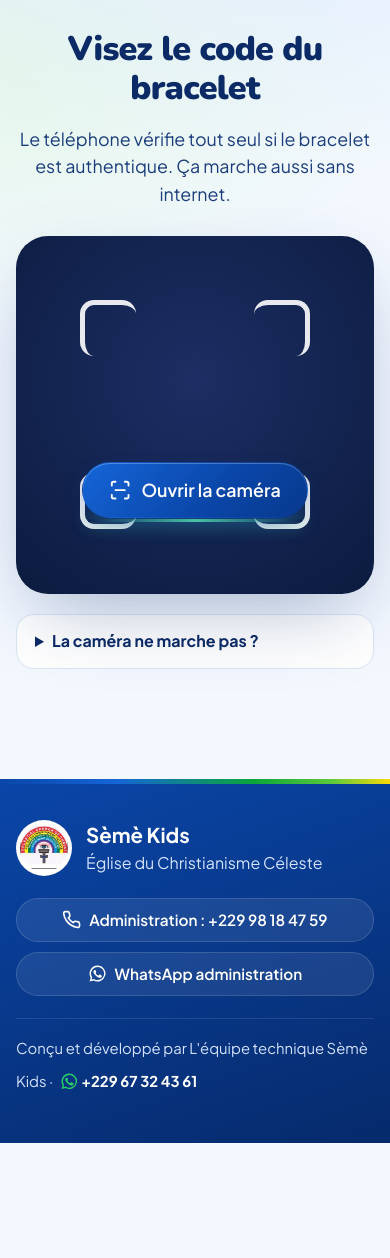
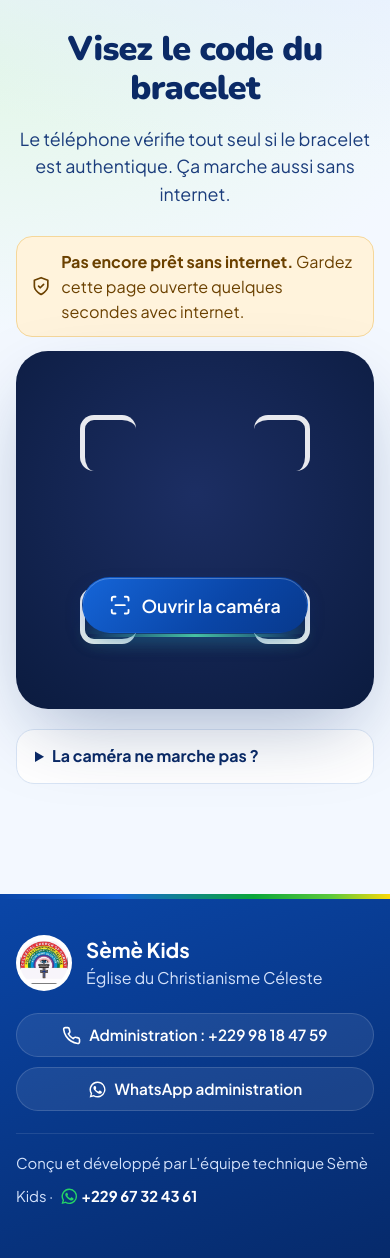
Before and after one commit to adg56594-blip/KidLink, a Django app: page /scanner/ in a window 390 px wide. Shown: the part 71-1329 px from the top of the page. Before the commit the page ends 1214 px from the top, so only its background shows below. Run offline with Django 5.2, Linux system fonts and the light colour scheme; data comes from the database, SQL or seed files in the repository; parts of the project's set-up code (start-up, migrations or seed data) failed here and were passed over.

Commit message:
Lecture hors ligne : indicateur « Prêt sans internet »
- Scanner et page du bracelet : indique si ce téléphone a tout en mémoire pour lire les
  bracelets sans connexion (ou s'il doit rester quelques secondes en ligne)
- Vérifié en conditions de production (HTTPS, Android) : scan hors ligne OK après une
  première visite ; faux bracelet détecté hors ligne ; un téléphone qui n'a JAMAIS
  ouvert le site ne peut pas afficher la page sans internet (limite des sites web)

Co-Authored-By: Claude Opus 5.5 <noreply@anthropic.com>
Claude-Session: https://claude.ai/code/session_015BwgJgEhcs3K4XzbRHQoyd

```diff
--- a/static/css/app.css
+++ b/static/css/app.css
@@ -805,3 +805,7 @@ progress::-moz-progress-bar{background:linear-gradient(90deg,var(--g),#5ad08f);b
 .del-list li{display:flex;gap:10px;align-items:flex-start}
 .del-list .ic{margin-top:3px;flex:none}
 .del-list li:first-child .ic{color:var(--bad)}.del-list li .ic{color:var(--ok)}
+.offline-status{display:flex;gap:10px;align-items:center;margin:14px 0;padding:12px 14px;border-radius:16px;font-size:.95rem;border:1px solid var(--line);background:var(--paper)}
+.offline-status.ok{background:var(--ok-soft);border-color:#b8ebcf;color:#075a33}
+.offline-status.ko{background:var(--warn-soft);border-color:#f5d79a;color:#6b4100}
+.offline-status .ic{flex:none}
--- a/static/js/app.js
+++ b/static/js/app.js
@@ -90,6 +90,31 @@
   var ios = document.querySelector('[data-install-ios]');
   if (ios && !standalone && /iphone|ipad|ipod/i.test(navigator.userAgent)) ios.hidden = false;
 
+  // Indicateur « prêt sans internet » : la page de lecture et le scanner sont-ils en mémoire ?
+  var off = document.querySelector('[data-offline-status]');
+  if (off) {
+    var txt = off.querySelector('[data-offline-text]');
+    var show = function (ok, msg) { off.hidden = false; off.classList.toggle('ok', ok); off.classList.toggle('ko', !ok); txt.innerHTML = msg; };
+    if (!('serviceWorker' in navigator) || !window.caches) {
+      show(false, '<b>Ce navigateur ne permet pas la lecture sans internet.</b> Utilisez Chrome (Android) ou Safari (iPhone).');
+    } else {
+      var check = function () {
+        caches.keys().then(function (ks) {
+          return Promise.all(ks.filter(function (k) { return k.indexOf('kidlink-') === 0; }).map(function (k) {
+            return caches.open(k).then(function (c) { return Promise.all([c.match('/v/_/'), c.match('/scanner/')]); });
+          }));
+        }).then(function (all) {
+          var ready = all.some(function (pair) { return pair[0] && pair[1]; });
+          if (ready) show(true, '<b>Prêt sans internet ✓</b> Ce téléphone peut lire les bracelets même sans connexion.');
+          else show(false, '<b>Pas encore prêt sans internet.</b> Gardez cette page ouverte quelques secondes avec internet.');
+          return ready;
+        }).catch(function () {});
+      };
+      check();
+      navigator.serviceWorker.ready.then(function () { setTimeout(check, 1500); });
+    }
+  }
+
   // Menu mobile
   document.querySelectorAll('[data-toggle-menu]').forEach(function (b) {
     b.addEventListener('click', function () { document.body.classList.toggle('menu-open'); });
--- a/templates/public/scan.html
+++ b/templates/public/scan.html
@@ -55,6 +55,10 @@
 
   <noscript><p class="bad-card">Activez JavaScript pour lire ce bracelet, ou appelez l'administration : {{ admin_phone_pretty }}</p></noscript>
   <p class="motto">Ensemble pour la sécurité de nos enfants !</p>
+  <div class="offline-status" data-offline-status hidden>
+    <svg class="ic"><use href="#i-shield"/></svg>
+    <span data-offline-text>Vérification…</span>
+  </div>
   <p class="scan-foot">Page officielle Sèmè Kids · <a href="/">Accueil</a> · <a href="{% url 'public:scanner' %}">Scanner un autre bracelet</a></p>
 </main>
 {% endblock %}
--- a/templates/public/scanner.html
+++ b/templates/public/scanner.html
@@ -7,6 +7,10 @@
 <main id="main" class="scanner-wrap" data-origin="{{ public_url }}">
   <h1>Visez le code du bracelet</h1>
   <p class="lead">Le téléphone vérifie tout seul si le bracelet est authentique. Ça marche aussi sans internet.</p>
+  <div class="offline-status" data-offline-status hidden>
+    <svg class="ic"><use href="#i-shield"/></svg>
+    <span data-offline-text>Vérification…</span>
+  </div>
   <div class="viewfinder">
     <video id="cam" playsinline muted></video>
     <canvas id="frame" hidden></canvas>
```
